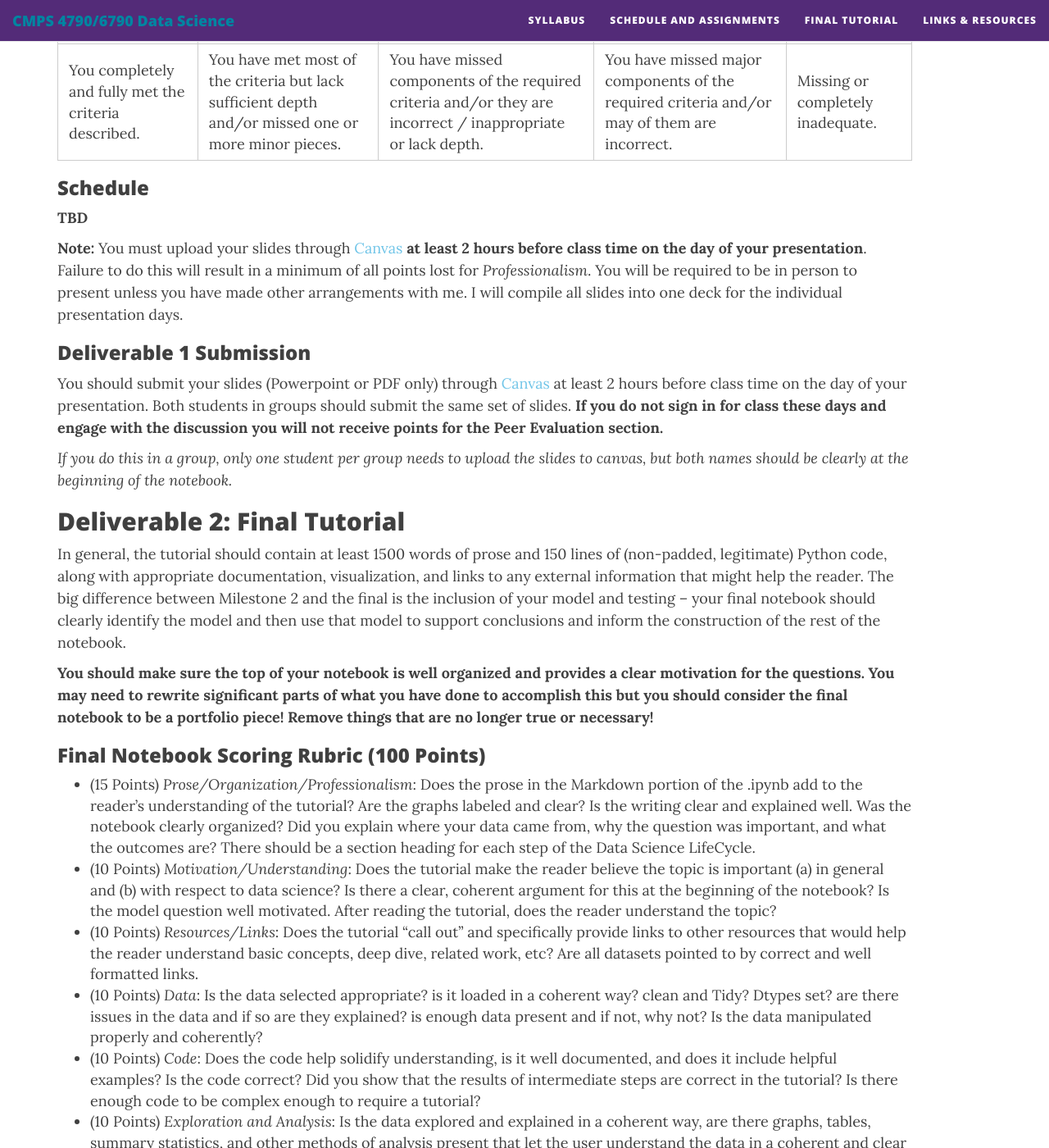
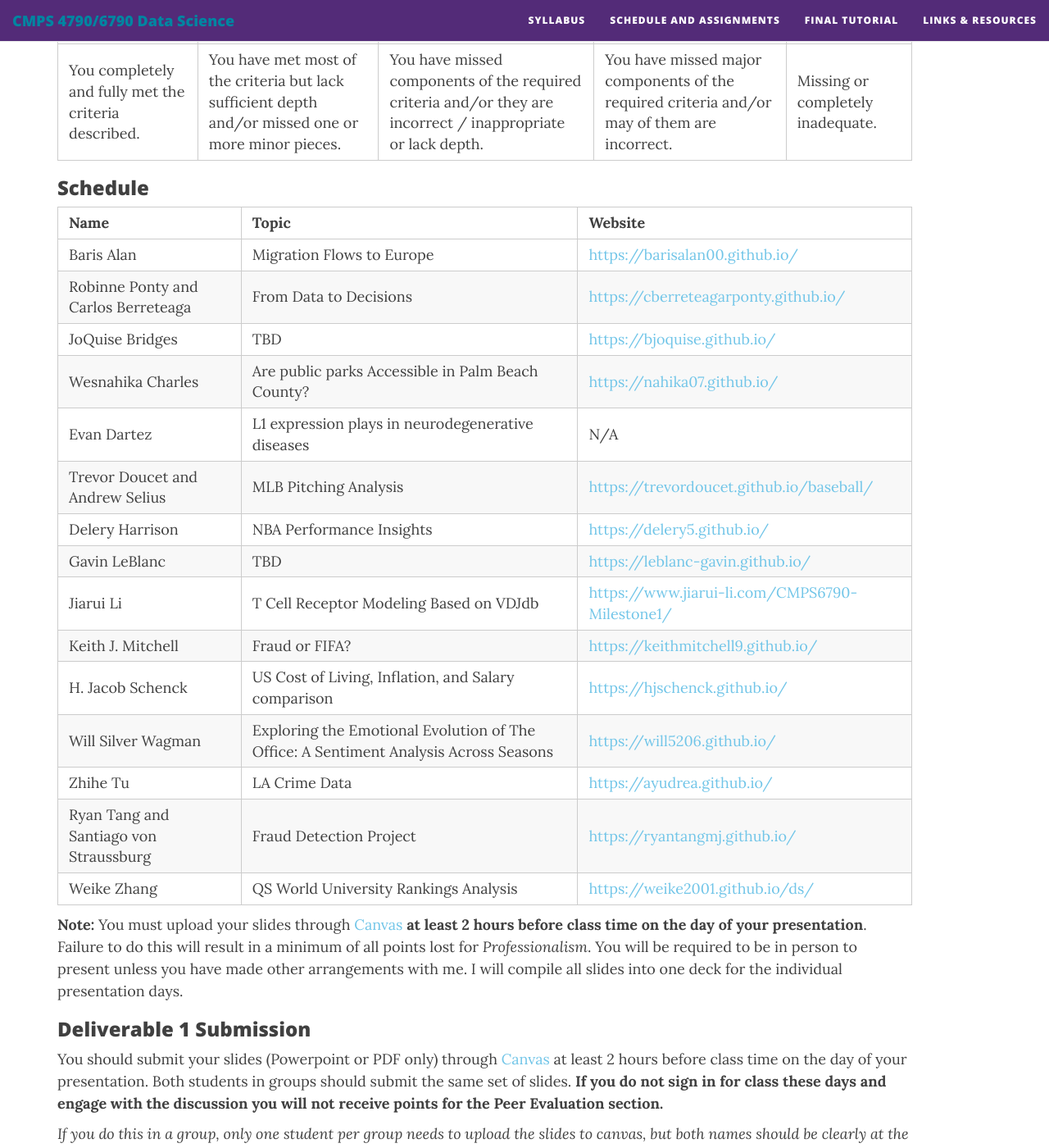
Before and after one commit to nmattei/cmps6790, a Jekyll site: the page built from _projects/FinalTutorial/FinalTutorial.md, in a window 1280 px wide and 1400 px high, scrolled down 6977 px. Shown: the whole window at 82% size. Built offline with Jekyll 4.4.1, drawn with Linux system fonts in a browser that asks for light colours; nearby versions of some CDN libraries.

Commit message:
websites

```diff
--- a/_projects/FinalTutorial/FinalTutorial.md
+++ b/_projects/FinalTutorial/FinalTutorial.md
@@ -167,7 +167,23 @@ Here are some past short decks that are very good:
 
 ### Schedule
 
-**TBD**
+| **Name**                               | **Topic**                                                                            | **Website**                                    |
+|----------------------------------------|--------------------------------------------------------------------------------------|------------------------------------------------|
+| Baris Alan                             | Migration Flows to Europe                                                            | <https://barisalan00.github.io/>
+| Robinne Ponty and Carlos Berreteaga    | From Data to Decisions                                                               | <https://cberreteagarponty.github.io/>           |
+| JoQuise Bridges                        | TBD                                                                                  | <https://bjoquise.github.io/>                    |
+| Wesnahika Charles                      | Are public parks Accessible in Palm Beach County?                                    | <https://nahika07.github.io/>                    |
+| Evan Dartez                            | L1 expression plays in neurodegenerative diseases                                    | N/A                                            |
+| Trevor Doucet and Andrew Selius        | MLB Pitching Analysis                                                                | <https://trevordoucet.github.io/baseball/>       |
+| Delery Harrison                        | NBA Performance Insights                                                             | <https://delery5.github.io/>                     |
+| Gavin LeBlanc                          | TBD                                                                                  | <https://leblanc-gavin.github.io/>               |
+| Jiarui Li                              | T Cell Receptor Modeling Based on VDJdb                                              | <https://www.jiarui-li.com/CMPS6790-Milestone1/> |
+| Keith J. Mitchell                      | Fraud or FIFA?                                                                       | <https://keithmitchell9.github.io/>              |
+| H. Jacob Schenck                       | US Cost of Living, Inflation, and Salary comparison                                  | <https://hjschenck.github.io/>                   |
+| Will Silver Wagman                     | Exploring the Emotional Evolution of The Office: A Sentiment Analysis Across Seasons | <https://will5206.github.io/>                    |
+| Zhihe Tu                               | LA Crime Data                                                                        | <https://ayudrea.github.io/>                     |
+| Ryan Tang and Santiago von Straussburg | Fraud Detection Project                                                              | <https://ryantangmj.github.io/>                  |
+| Weike Zhang                            | QS World University Rankings Analysis                                                | <https://weike2001.github.io/ds/>                |
 
 
 **Note:** You must upload your slides through [Canvas](https://tulane.instructure.com/) **at least 2 hours before class time on the day of your presentation**.  Failure to do this will result in a minimum of all points lost for *Professionalism*. You will be required to be in person to present unless you have made other arrangements with me. I will compile all slides into one deck for the individual presentation days.
```
